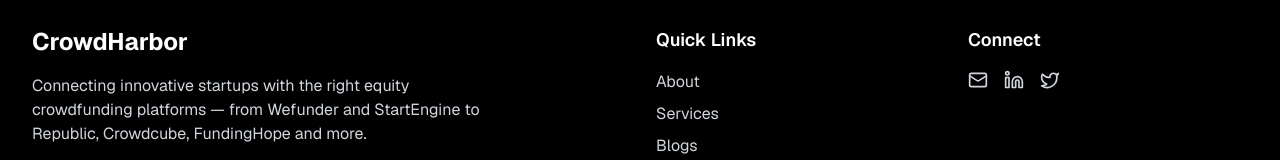
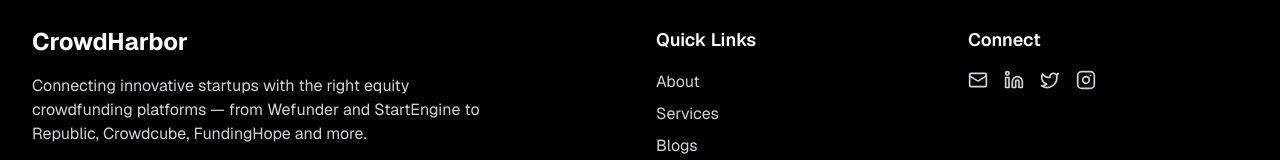
Before and after one commit to umair-hussain02/crowd-harbor-v2, a Next.js app: page / in a window 1280 px wide. Shown: the part 5973-6133 px from the top of the page. Built offline with nearby package versions, Linux system fonts and the light colour scheme; no server answers; the database is empty.

Commit message:
feat: add Instagram link to footer for enhanced social media connectivity

```diff
--- a/components/footer.tsx
+++ b/components/footer.tsx
@@ -1,5 +1,5 @@
 import Link from "next/link"
-import { Mail, Linkedin, Twitter, Shield } from "lucide-react"
+import { Mail, Linkedin, Twitter, Shield, Instagram } from "lucide-react"
 
 export function Footer() {
   return (
@@ -56,6 +56,10 @@ export function Footer() {
               <a href="https://twitter.com/crowdharbor" className="text-gray-300 hover:text-white transition-colors">
                 <Twitter className="h-5 w-5" />
               </a>
+              <a href="https://www.instagram.com/crowdharbor/" className="text-gray-300 hover:text-white transition-colors">
+                <Instagram className="h-5 w-5" />
+              </a>
+
             </div>
           </div>
         </div>
```
